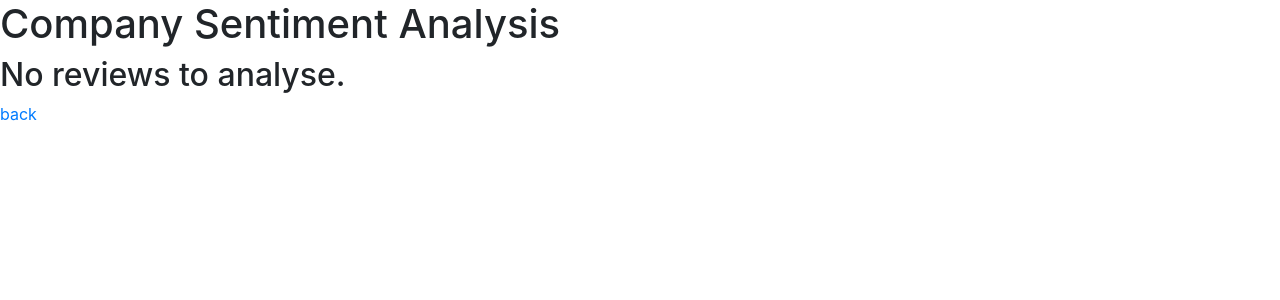
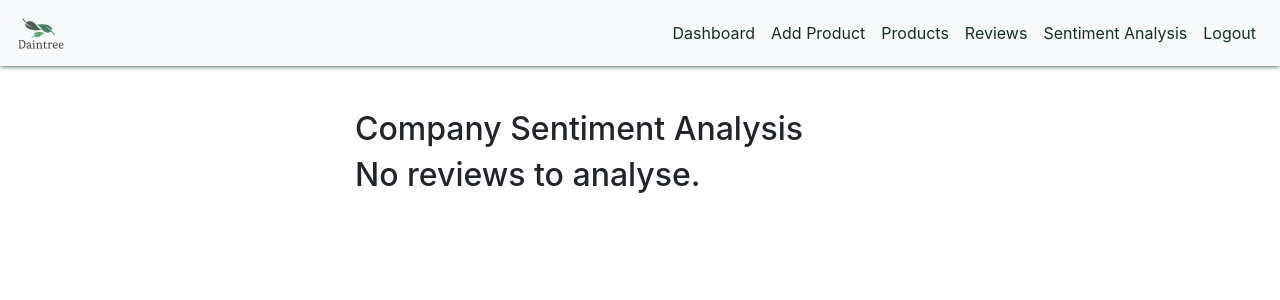
Before and after one commit to zzirGio/ELEC5620_Stage2, a Django app: template templates/company/sentiment_analysis_results.html in a window 1280 px wide. Shown: the top 300 px of the page. Run offline with Django 3.2, Linux system fonts and the light colour scheme; the template is opened without the code that fills it, so the values that code supplies are empty; some libraries are stand-ins or nearby versions.

Commit message:
task: style company sentiment analysis page
- Styled Sentiment Analysis page in Company Dashboard

```diff
--- a/templates/company/sentiment_analysis_results.html
+++ b/templates/company/sentiment_analysis_results.html
@@ -1,25 +1,71 @@
-{% extends 'base.html' %}
+{% extends 'company/company_dash_base.html' %}
+{% load staticfiles %}
+{% block title %}Add Product{% endblock %}
 
-{% block title %}Sentiment Analysis{% endblock %}
+{% block dash_content %}
+    <style>
+        .result {
+            font-size: x-large;
+            font-weight: 800;
+        }
 
-{% block content %}
-    <h1>Company Sentiment Analysis</h1>
+        .positive {
+            color: #208944;
+        }
+
+        .negative {
+            color: #A23E48;
+        }
+
+        .table {
+            margin-top: 50px;
+        }
+    </style>
+
+    <div class="container">
+        <h2>Company Sentiment Analysis</h2>
 
         {% if num_reviews > 0 %}
-        <p><strong>Overall sentiment</strong>: {{ sentiment }}</p>
-        <p><strong>Confidence</strong>: {{ confidence }}</p>
 
-        <p>based on the following reviews:</p>
+            <table class="table">
+                <tbody>
+                <tr>
+                    <td>
+                        <strong>Overall sentiment</strong>
+                    </td>
+                    <td>
+                        {% if sentiment == 'positive' %}
+                            <span class="result positive">{{ sentiment }}</span>
+                        {% else %}
+                            <span class="result negative">{{ sentiment }}</span>
+                        {% endif %}
+                    </td>
+                </tr>
+                <tr>
+                    <td>
+                        <strong>Confidence</strong>
+                    </td>
+                    <td>
+                        <span class="result">{{ confidence }}</span>
+                    </td>
+                </tr>
+
+                </tbody>
+            </table>
+
+            <p>Based on the following reviews:</p>
             <ul>
                 {% for r in reviews %}
-            <li><strong>{{ r.content }}</strong></li>
+                    {% if r.user %}
+                            <li><strong>{{ r.user }}</strong>: {{ r.content }}</li>
+                        {% else %}
+                            <li><strong>Anonymous</strong>: {{ r.content }}</li>
+                        {% endif %}
                 {% endfor %}
-            <li><a href="{% url 'company_reviews' %}">View all</a></li>
             </ul>
+            <a href="{% url 'company_reviews' %}" class="btn btn-primary">View all</a>
         {% else %}
             <h2>No reviews to analyse.</h2>
         {% endif %}
-
-
-  <p><a href="{% url 'company_dashboard' %}">back</a></p>
+    </div>
 {% endblock %}
```
Lines whose indentation alone changed are shown as unchanged.
